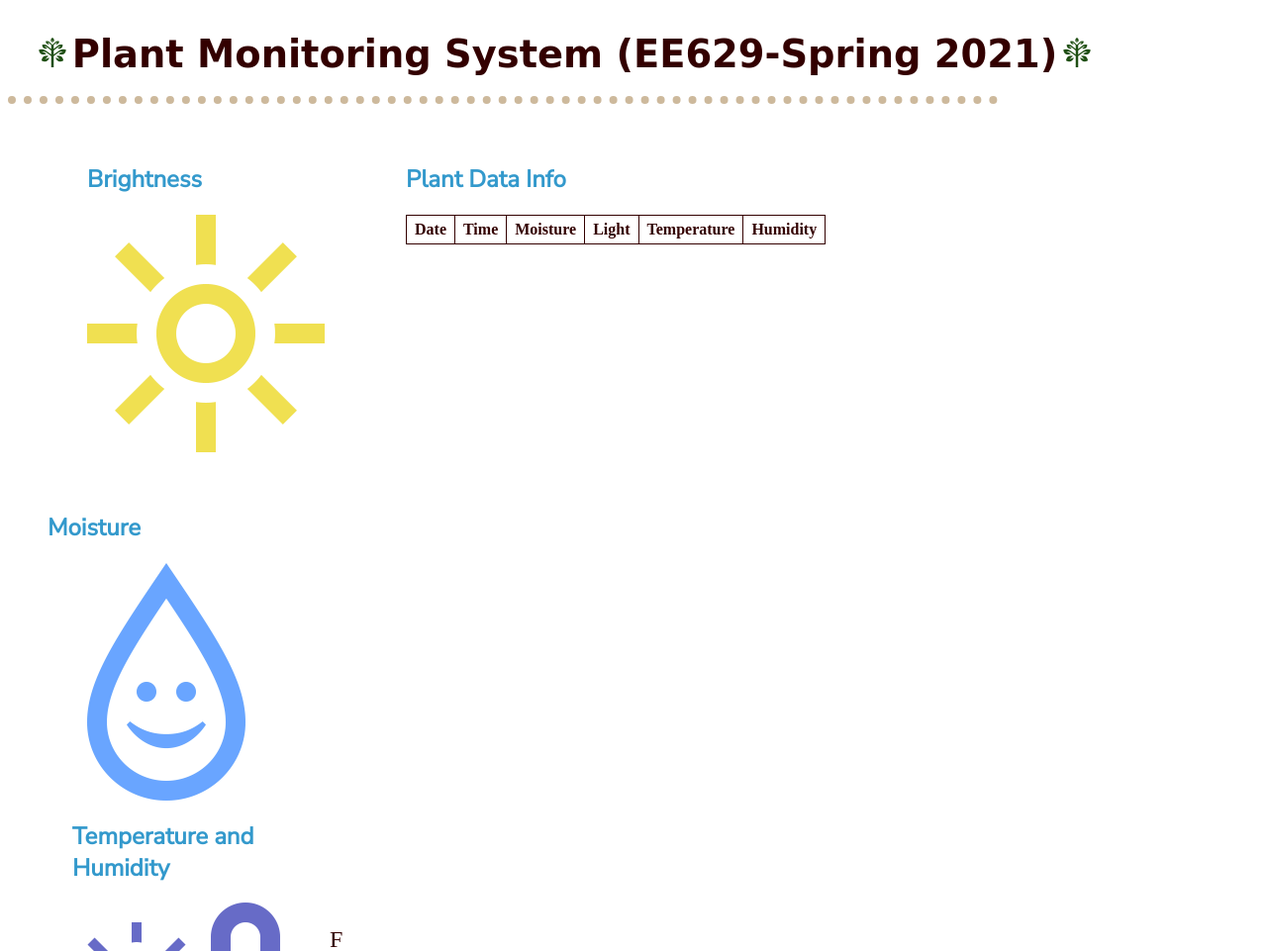
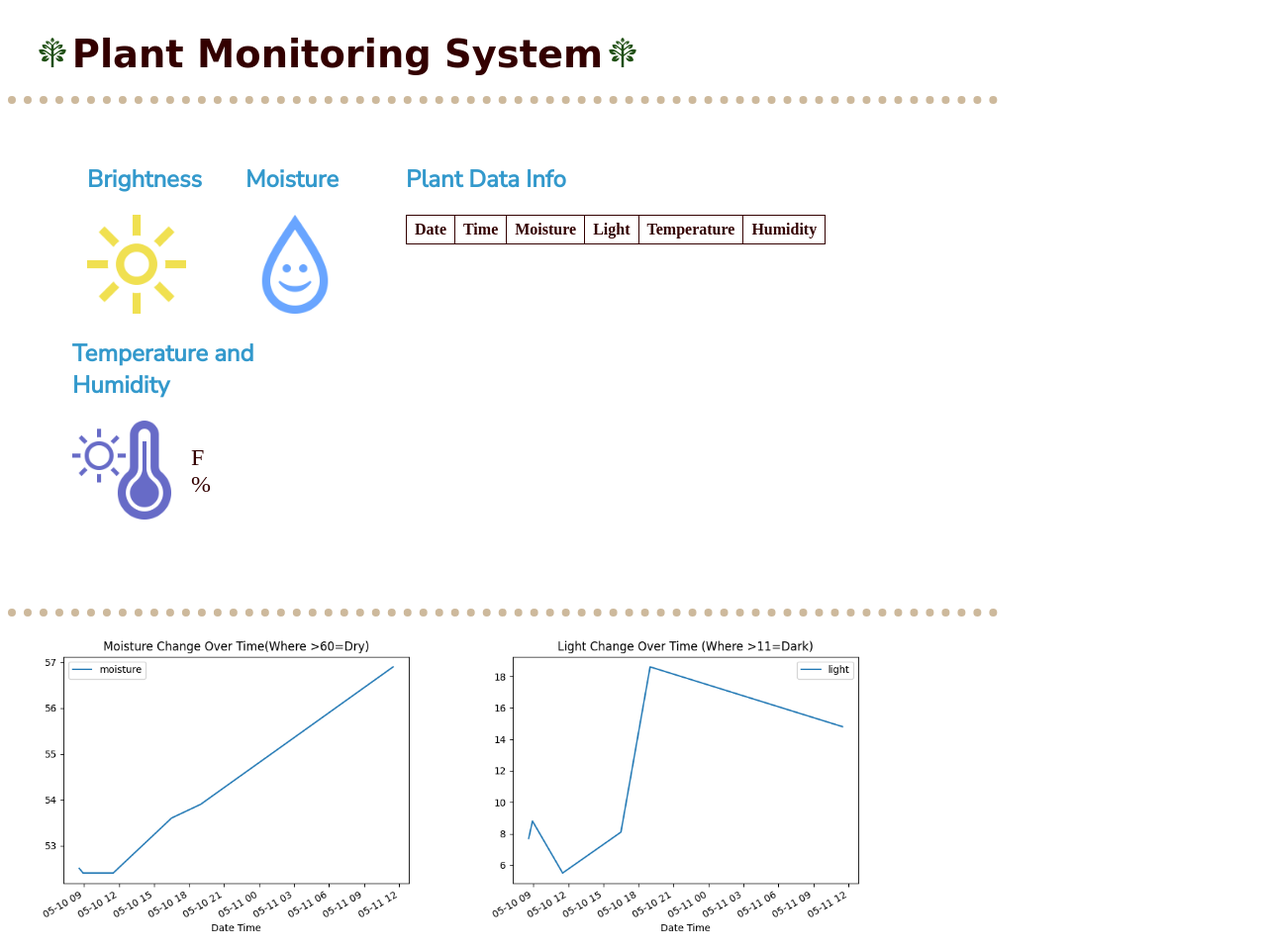
Before and after one commit to ecwisniewski/EE629IoT, a PHP site: page / in a window 1280 px wide. Shown: the top 961 px of the page at 99% size. Run offline with PHP 8.4, Linux system fonts and the light colour scheme; data that the repository does not hold is empty; some web fonts are replaced.

Commit message:
Added class for image sizing

```diff
--- a/Plant Monitoring System/Web/index.php
+++ b/Plant Monitoring System/Web/index.php
@@ -13,7 +13,7 @@
       // Threshold Values
       $light_thresh_1 = 7;
       $light_thresh_2 = 12;
-      $moisture_thresh_1 = 50;
+      $moisture_thresh_1 = 57;
       $moisture_thresh_2 = 62;
 
       $username = "pi";
@@ -35,7 +35,7 @@
     <!-- Title Div -->
     <div class="title">
       <img class="plant" src="images/plant.png" alt="plant image">
-      <h1 class="plant">Plant Monitoring System (EE629-Spring 2021)</h1>
+      <h1 class="plant">Plant Monitoring System</h1>
       <img class="plant" src="images/plant.png" alt="plant image">
     </div>
     <hr align="left">
@@ -47,13 +47,13 @@
           <!-- Display icon dependant on brightness-->
           <?php
             if($displight >$light_thresh_2) {
-              echo '<img src="images/brightday3.png" alt="brightness indicator image">';
+              echo '<img class="icons" src="images/brightday3.png" alt="brightness indicator image">';
             }
             elseif($displight > $light_thresh_1) {
-              echo '<img src="images/brightday2.png" alt="brightness indicator image">';
+              echo '<img class="icons" src="images/brightday2.png" alt="brightness indicator image">';
             }
             else {
-              echo '<img src="images/brightday1.png" alt="brightness indicator image">';
+              echo '<img class="icons" src="images/brightday1.png" alt="brightness indicator image">';
             }
           ?>
         </div>
@@ -62,20 +62,20 @@
             <!-- Display icon dependant on moisture-->
             <?php
               if($dispmoisture >$moisture_thresh_2) {
-                echo '<img src="images/water3.png" alt="water indicator image">';
+                echo '<img class="icons" src="images/water3.png" alt="water indicator image">';
               }
               elseif($dispmoisture > $moisture_thresh_1) {
-                echo '<img src="images/water2.png" alt="water indicator image">';
+                echo '<img class="icons" src="images/water2.png" alt="water indicator image">';
               }
               else {
-                echo '<img src="images/water1.png" alt="water indicator image">';
+                echo '<img class="icons" src="images/water1.png" alt="water indicator image">';
               }
             ?>
         </div>
         <br>
         <div class="temphum">
           <h2>Temperature and Humidity</h2>
-          <img src="images/temp.png" alt="temp indicator image">
+          <img class="icons" src="images/temp.png" alt="temp indicator image">
           <div class="temphuminfo">
             <!-- Print Temperature and Humidity-->
             <?php
```
